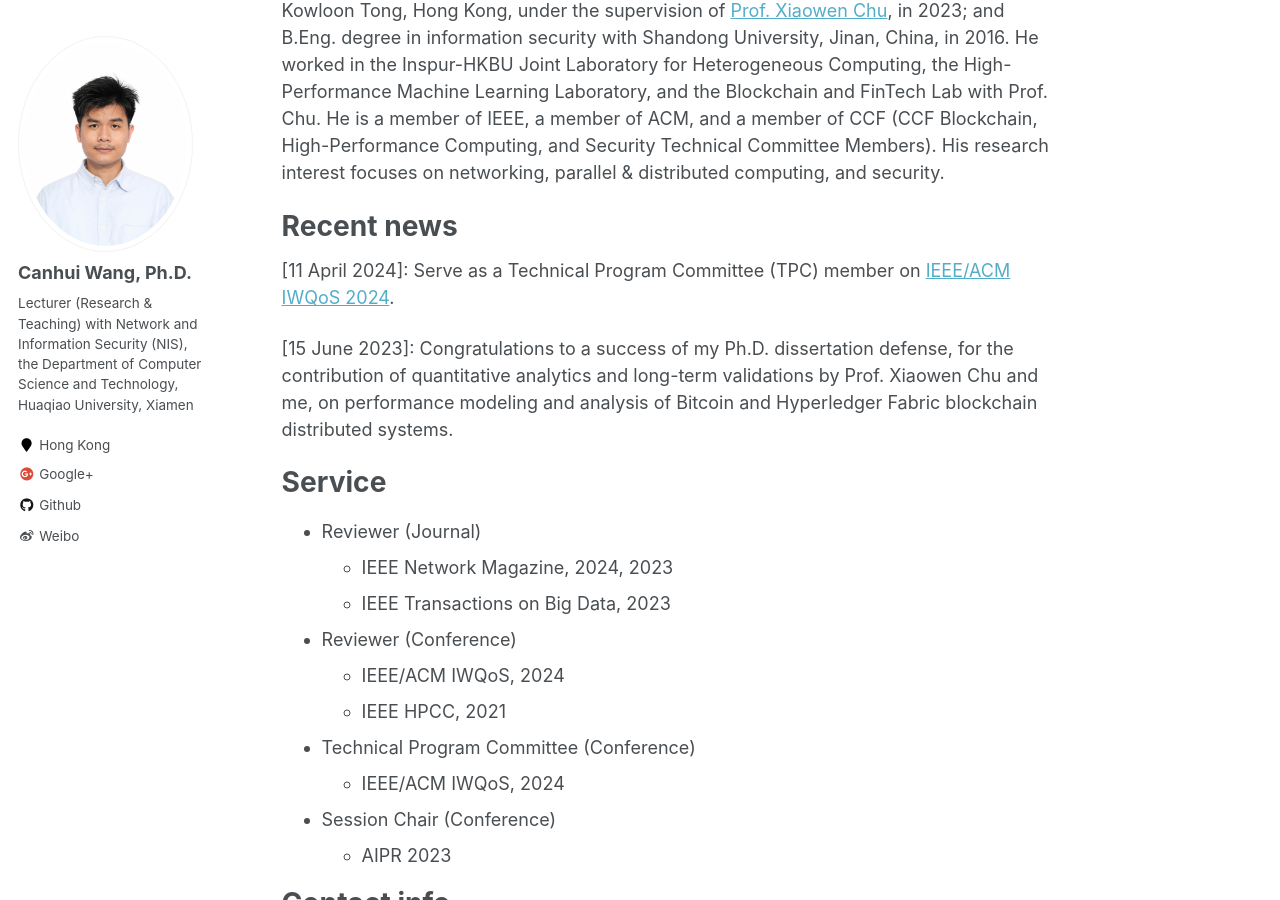
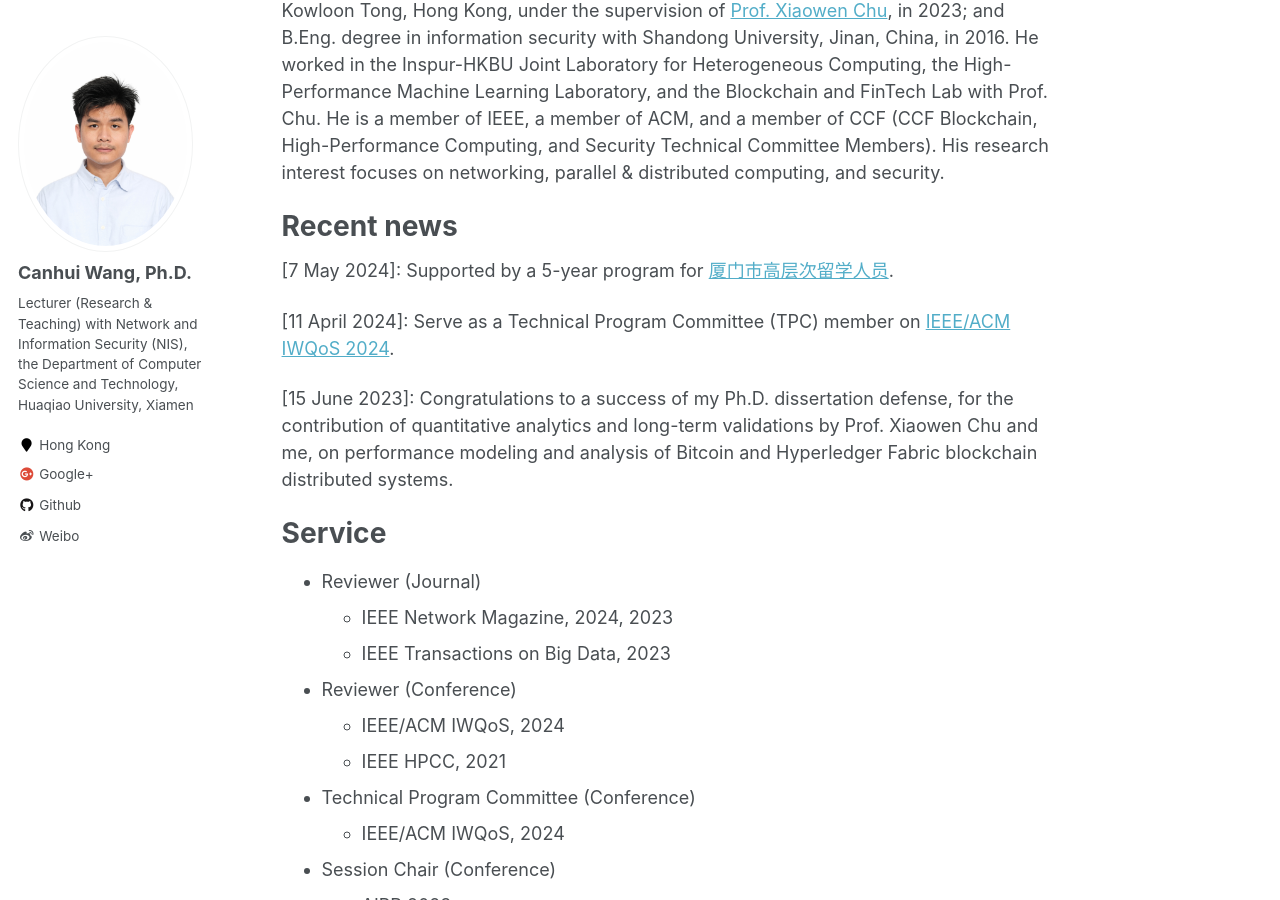
Before and after one commit to Canhui/canhui.github.io, a Jekyll site: the page built from _pages/about.md, in a window 1280 px wide and 900 px high, scrolled down 352 px. Built offline with Jekyll 4.4.1, drawn with Linux system fonts in a browser that asks for light colours.

Commit message:
Update about.md

```diff
--- a/_pages/about.md
+++ b/_pages/about.md
@@ -13,6 +13,8 @@ Canhui Wang is currently a Lecturer (Research & Teaching) with Network and Infor
 
 Recent news
 ======
+\[7 May 2024\]: Supported by a 5-year program for [厦门市高层次留学人员](http://hrss.xm.gov.cn).
+
 \[11 April 2024\]: Serve as a Technical Program Committee (TPC) member on [IEEE/ACM IWQoS 2024](https://iwqos2024.ieee-iwqos.org/committees/technical-program-committee).
 
 \[15 June 2023\]: Congratulations to a success of my Ph.D. dissertation defense, for the contribution of quantitative analytics and long-term validations by Prof. Xiaowen Chu and me, on performance modeling and analysis of Bitcoin and Hyperledger Fabric blockchain distributed systems.
```
